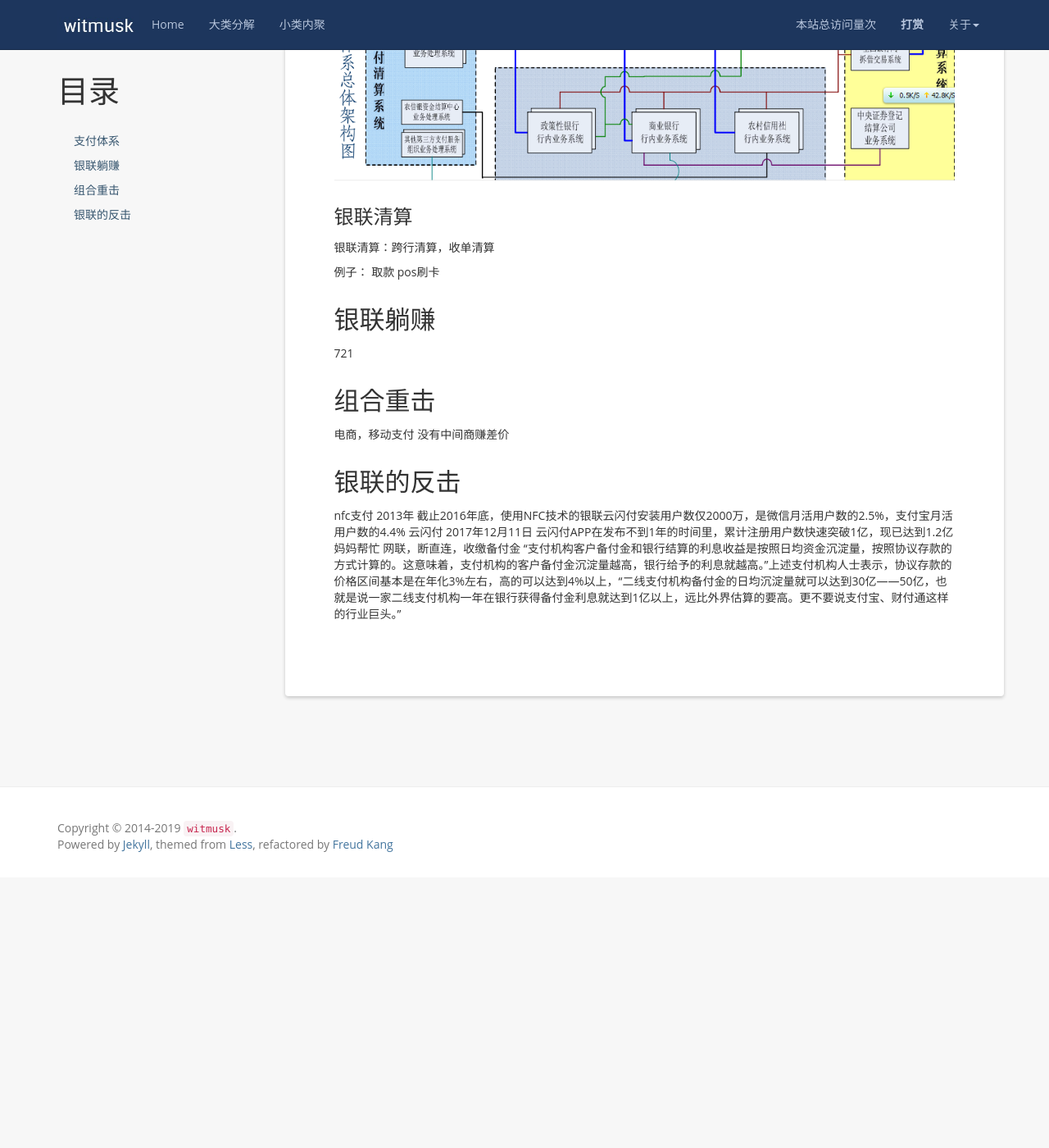
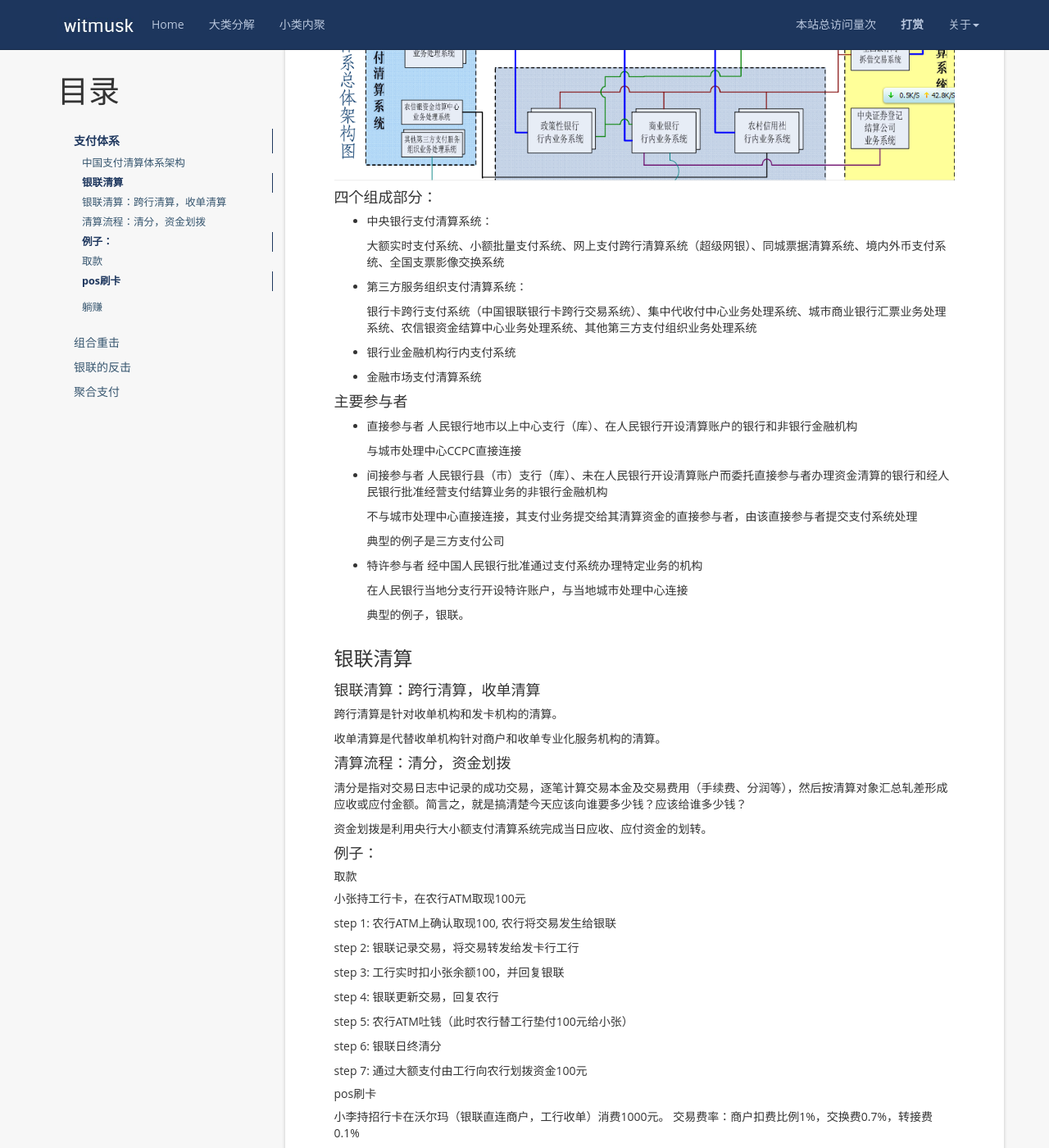
Before and after one commit to witmusk/witmusk.github.io, a Jekyll site: the page built from _posts/2019-07-12-支付杂谈.md, in a window 1280 px wide and 1400 px high, scrolled down 782 px. Shown: the whole window at 82% size. Built offline with Jekyll 4.4.1, drawn with Linux system fonts in a browser that asks for light colours; nearby versions of some CDN libraries; a script that is not in the unit is left out; comment, search, counter and statistics services are not loaded; before the commit the page ends 1852 px from its top, so only the background shows below that; some of the changed text lies outside the part shown.

Commit message:
payments

```diff
--- a/_posts/2019-07-12-支付杂谈.md
+++ b/_posts/2019-07-12-支付杂谈.md
@@ -15,17 +15,124 @@ tags: [支付, 金融]
 ### 中国支付清算体系架构
 ![中国支付清算体系架构图]({{ '/styles/images/payments/支付体系.png' | prepend: site.baseurl  }})
 
+
+#### 四个组成部分：
+* 中央银行支付清算系统：
+
+  大额实时支付系统、小额批量支付系统、网上支付跨行清算系统（超级网银）、同城票据清算系统、境内外币支付系统、全国支票影像交换系统
+
+* 第三方服务组织支付清算系统：
+
+  银行卡跨行支付系统（中国银联银行卡跨行交易系统）、集中代收付中心业务处理系统、城市商业银行汇票业务处理系统、农信银资金结算中心业务处理系统、其他第三方支付组织业务处理系统
+
+* 银行业金融机构行内支付系统
+
+* 金融市场支付清算系统
+
+#### 主要参与者
+* 直接参与者
+  人民银行地市以上中心支行（库）、在人民银行开设清算账户的银行和非银行金融机构
+
+  与城市处理中心CCPC直接连接
+
+* 间接参与者
+  人民银行县（市）支行（库）、未在人民银行开设清算账户而委托直接参与者办理资金清算的银行和经人民银行批准经营支付结算业务的非银行金融机构
+
+  不与城市处理中心直接连接，其支付业务提交给其清算资金的直接参与者，由该直接参与者提交支付系统处理
+
+  典型的例子是三方支付公司
+
+* 特许参与者
+  经中国人民银行批准通过支付系统办理特定业务的机构
+
+  在人民银行当地分支行开设特许账户，与当地城市处理中心连接
+
+  典型的例子，银联。
+
 ### 银联清算
-银联清算：跨行清算，收单清算
+#### 银联清算：跨行清算，收单清算
 
-例子：
-取款
-pos刷卡
-## 银联躺赚
-721
+跨行清算是针对收单机构和发卡机构的清算。
+
+收单清算是代替收单机构针对商户和收单专业化服务机构的清算。
+
+#### 清算流程：清分，资金划拨
+淸分是指对交易日志中记录的成功交易，逐笔计算交易本金及交易费用（手续费、分润等），然后按清算对象汇总轧差形成应收或应付金额。简言之，就是搞清楚今天应该向谁要多少钱？应该给谁多少钱？
+
+资金划拨是利用央行大小额支付清算系统完成当日应收、应付资金的划转。
+
+#### 例子：
+##### 取款
+小张持工行卡，在农行ATM取现100元
+
+step 1: 农行ATM上确认取现100, 农行将交易发生给银联
+
+step 2: 银联记录交易，将交易转发给发卡行工行
+
+step 3: 工行实时扣小张余额100，并回复银联
+
+step 4: 银联更新交易，回复农行
+
+step 5: 农行ATM吐钱（此时农行替工行垫付100元给小张）
+
+step 6: 银联日终清分
+
+step 7: 通过大额支付由工行向农行划拨资金100元
+
+##### pos刷卡
+小李持招行卡在沃尔玛（银联直连商户，工行收单）消费1000元。 交易费率：商户扣费比例1%，交换费0.7%，转接费0.1%
+
+涉及清分对象： 招行（发卡行），工行（收单行），商户（沃尔玛），银联（转接行）
+
+涉及账户：设立在央行的清算账户：招行，工行，银联；设立在工行的结算账户：沃尔玛
+
+跨行清算（第一次清分）：
+
+招行清算账户 | 工行清算账户
+|-----|-----|
+借:1000（小李消费扣款） | 贷:1000（消费收款-沃尔玛）
+
+手续费：发卡行0.7%*1000=7元，银联0.1%*1000=1元，手续费先期都是收单行垫付，即工行垫付7+1=8元，上图补充手续费后：
+
+招行清算账户 | 工行清算账户 | 银联清算账户
+|-----|-----|-----|
+借:1000（小李消费扣款）<br> 贷:7（手续费收入）| 贷:1000（消费收款-沃尔玛）<br> 借:8（手续费垫付支出）| <br> 贷:1（手续费收入）
+
+收单清算（二次清分）：
+
+工行收入的1000元，其实是沃尔玛的收入，工行支出的8元手续费，其实应该是沃尔玛手续费里出
+
+工行清算账户 | 沃尔玛结算账户
+|-----|-----|
+借1000（消费收款-沃尔玛）<br> 贷10（手续费收入）| 借1%*1000=10（手续费支出）<br> 贷1000（消费收款）
+
+汇总两次清算结果：
+
+招行清算账户 | 工行清算账户 | 银联清算账户 | 沃尔玛结算账户
+|-----|-----|-----|-----|
+借:1000（小李消费扣款）<br> 贷:7（手续费收入）| 贷:1000（消费收款-沃尔玛）<br> 借:8（手续费垫付支出）<br> 借1000（消费收款-沃尔玛）<br> 贷10（手续费收入）| <br> 贷:1（手续费收入）| 借1%*1000=10（手续费支出）<br> 贷1000（消费收款）
+轧差后：借993（实际收入7元手续费） | 轧差后：贷2（收单手续费收入）| 贷1（转接手续费收入） | 轧差后: 贷990(实际收入扣除手续费)
+
+
+#### 躺赚
+银行发卡有功劳，收单机构跑商户有苦劳，银联啥也没干就躺赚。（721，7成归发卡行，2成归收单机构，1成是银联）
+
 ## 组合重击
    电商，移动支付 没有中间商赚差价
 ## 银联的反击
   nfc支付 2013年 截止2016年底，使用NFC技术的银联云闪付安装用户数仅2000万，是微信月活用户数的2.5%，支付宝月活用户数的4.4%
+
+
   云闪付 2017年12月11日 云闪付APP在发布不到1年的时间里，累计注册用户数快速突破1亿，现已达到1.2亿
-  妈妈帮忙 网联，断直连，收缴备付金 “支付机构客户备付金和银行结算的利息收益是按照日均资金沉淀量，按照协议存款的方式计算的。这意味着，支付机构的客户备付金沉淀量越高，银行给予的利息就越高。”上述支付机构人士表示，协议存款的价格区间基本是在年化3%左右，高的可以达到4%以上，“二线支付机构备付金的日均沉淀量就可以达到30亿——50亿，也就是说一家二线支付机构一年在银行获得备付金利息就达到1亿以上，远比外界估算的要高。更不要说支付宝、财付通这样的行业巨头。”
+
+
+  妈妈帮忙 网联，断直连，收缴备付金
+
+
+  “支付机构客户备付金和银行结算的利息收益是按照日均资金沉淀量，按照协议存款的方式计算的。这意味着，支付机构的客户备付金沉淀量越高，银行给予的利息就越高。”上述支付机构人士表示，协议存款的价格区间基本是在年化3%左右，高的可以达到4%以上，“二线支付机构备付金的日均沉淀量就可以达到30亿——50亿，也就是说一家二线支付机构一年在银行获得备付金利息就达到1亿以上，远比外界估算的要高。更不要说支付宝、财付通这样的行业巨头。”
+
+## 聚合支付
+收钱吧，乐惠等，流量入口，2018年540亿笔，21万亿。
+
+支付机构返佣，流量新玩法-商户提供推广运营，2B2C的金融服务等。
+不受监管，二清，三方支付清算给聚合支付，聚合支付再结算给商家；商户信息安全
```
